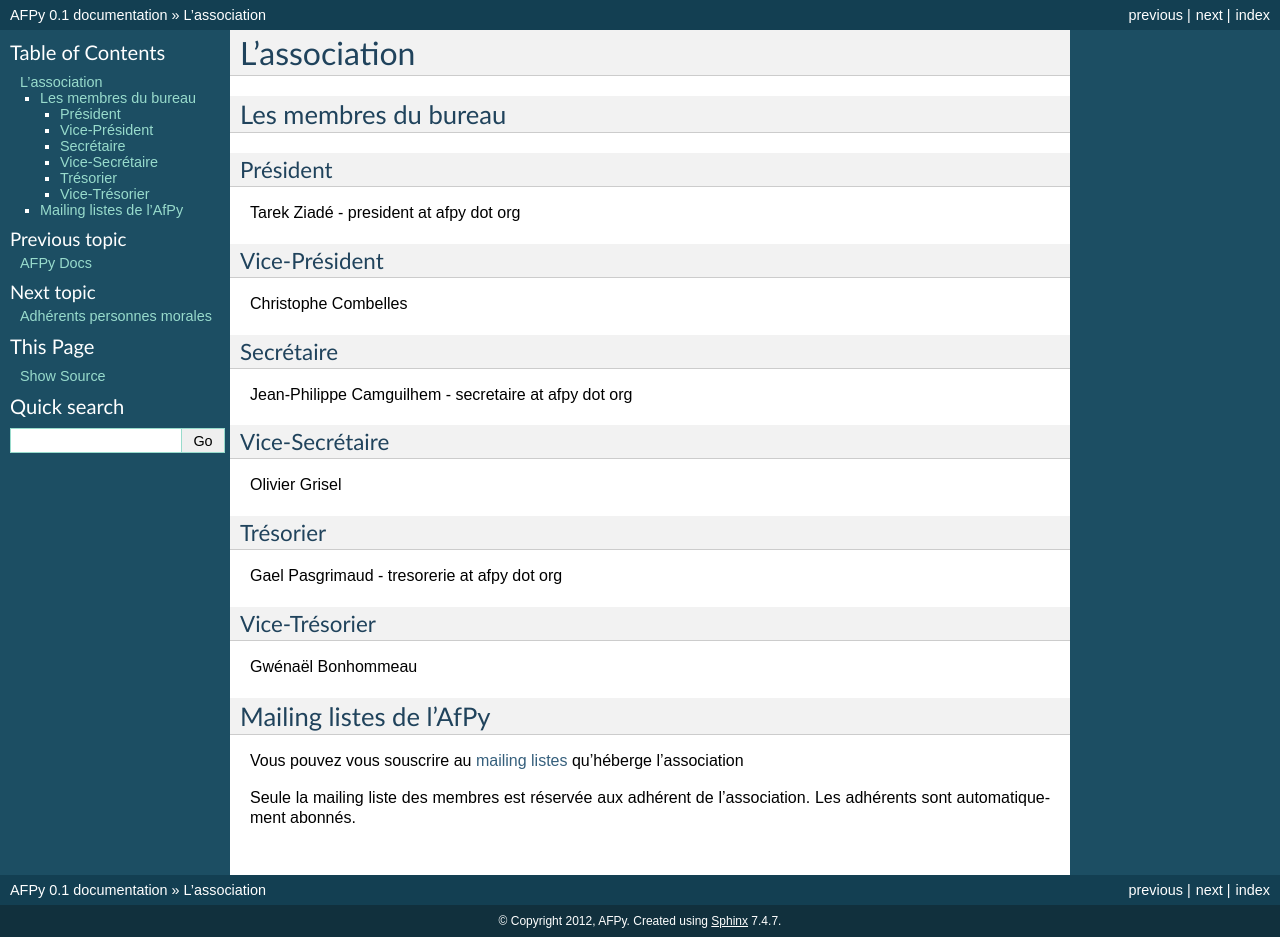
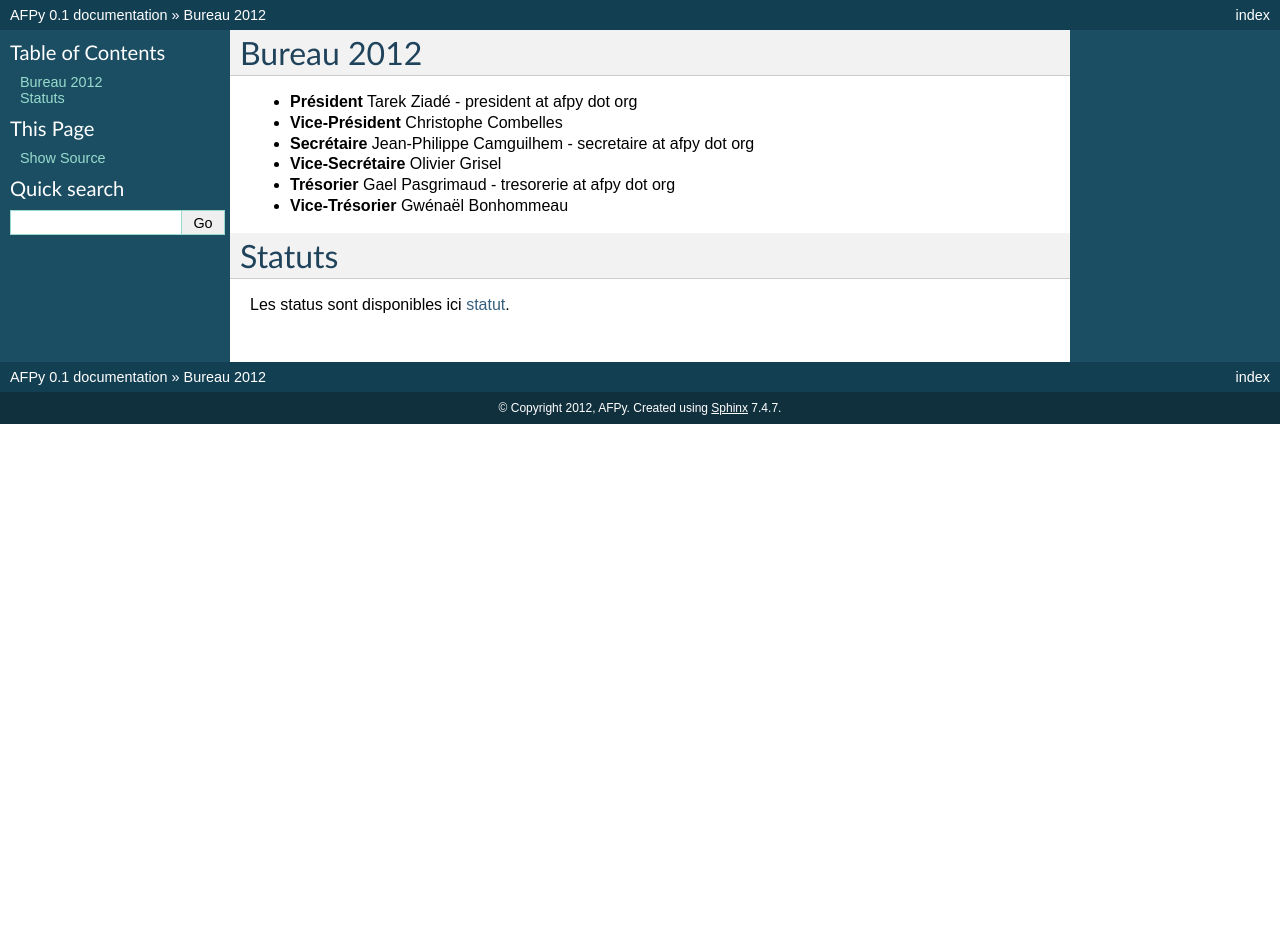
Before and after one commit to AFPy/AfpySphinx, a Sphinx documentation site: the page built from docs/association.txt, in a window 1280 px wide. Built offline with Sphinx 7.4.7, drawn with Linux system fonts in a browser that asks for light colours; pages that are not in the unit, such as notebooks, are missing from menus; after the commit the page ends 900 px from its top, so only the background shows below that.

Commit message:
cosmétique en repompant le plan d'un site proche que je ne citeras pas

```diff
--- a/docs/association.txt
+++ b/docs/association.txt
@@ -1,46 +1,17 @@
-=============
-L'association
-=============
+Bureau 2012
+===========
 
-Les membres du bureau
-======================
+- **Président** Tarek Ziadé - president at afpy dot org
+- **Vice-Président** Christophe Combelles
+- **Secrétaire** Jean-Philippe Camguilhem - secretaire at afpy dot org
+- **Vice-Secrétaire** Olivier Grisel
+- **Trésorier** Gael Pasgrimaud - tresorerie at afpy dot org
+- **Vice-Trésorier** Gwénaël Bonhommeau
 
-Président
----------
+Statuts
+=======
 
-Tarek Ziadé - president at afpy dot org
-
-Vice-Président
---------------
-
-Christophe Combelles
-
-Secrétaire
-----------
-
-Jean-Philippe Camguilhem - secretaire at afpy dot org
-
-Vice-Secrétaire
----------------
-
-Olivier Grisel
-
-Trésorier
----------
-
-Gael Pasgrimaud - tresorerie at afpy dot org
-
-Vice-Trésorier
---------------
-
-Gwénaël Bonhommeau
+Les status sont disponibles ici `statut`_.
 
 
-Mailing listes de l'AfPy
-=========================
-
-Vous pouvez vous souscrire au `mailing listes <http://lists.afpy.org/>`_
-qu'héberge l'association
-
-Seule la mailing liste des membres est réservée aux adhérent de l'association.
-Les adhérents sont automatiquement abonnés.
+.. _statut: http://hg.afpy.org/afpy_gestion/statuts.html
--- /dev/null
+++ b/docs/inscription.txt
@@ -0,0 +1,6 @@
+Comment adhérer à l'association ?
+---------------------------------
+
+Remplissez le formulaire d'adhésion_ après vous être créez un compte.
+
+.. _adhésion: http://www.afpy.org/membres/adhesion
```
Also changed, not shown: docs/faq.txt (+26 -5 lines), docs/index.txt (+18 -8 lines), docs/reglement_interieur.txt (added, +7 -0 lines).
